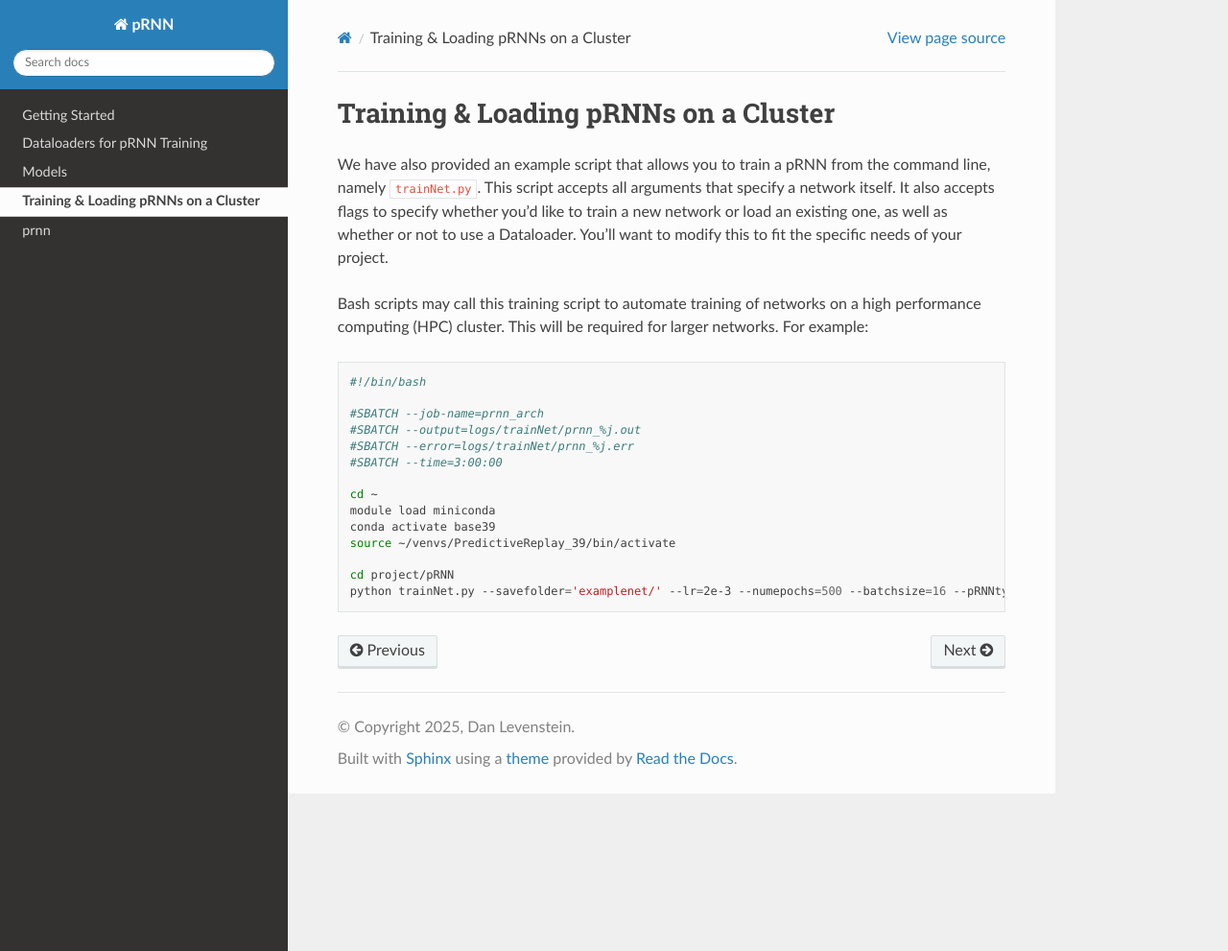
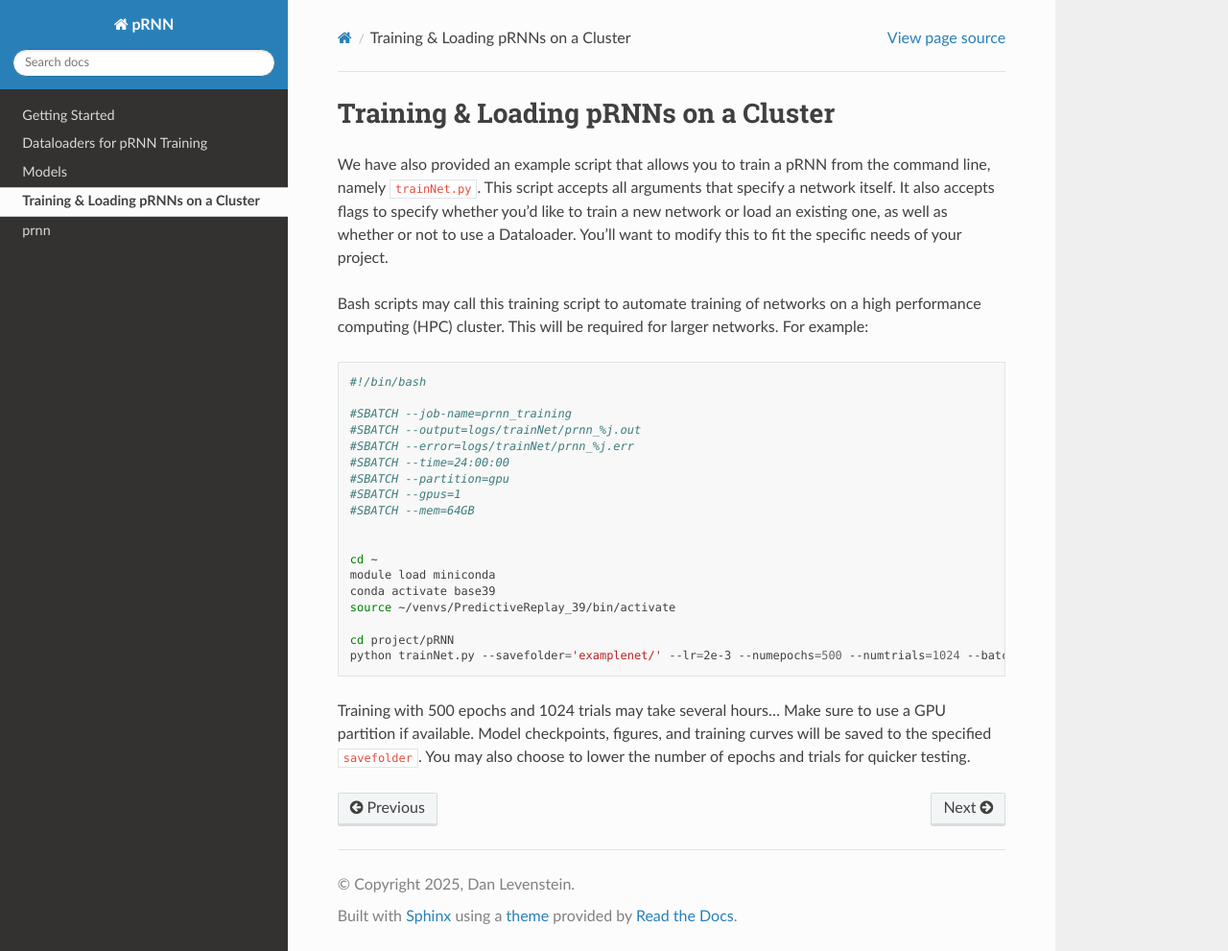
Before and after one commit to LevensteinLab/pRNN, a Sphinx documentation site: the page built from docs/training_nets.rst, in a window 1280 px wide and 991 px high. Shown: the whole window at 96% size. Built offline with Sphinx 7.4.7 and the Read the Docs theme 3.1.0, drawn with Linux system fonts in a browser that asks for light colours.

Commit message:
fixing training_nets tutorial shell script to default run on gpu

```diff
--- a/docs/training_nets.rst
+++ b/docs/training_nets.rst
@@ -9,10 +9,14 @@
 
     #!/bin/bash
 
-    #SBATCH --job-name=prnn_arch
+    #SBATCH --job-name=prnn_training
     #SBATCH --output=logs/trainNet/prnn_%j.out
     #SBATCH --error=logs/trainNet/prnn_%j.err
-    #SBATCH --time=3:00:00
+    #SBATCH --time=24:00:00
+    #SBATCH --partition=gpu
+    #SBATCH --gpus=1
+    #SBATCH --mem=64GB
+
 
     cd ~
     module load miniconda
@@ -20,4 +24,6 @@
     source ~/venvs/PredictiveReplay_39/bin/activate
 
     cd project/pRNN
-    python trainNet.py --savefolder='examplenet/' --lr=2e-3 --numepochs=500 --batchsize=16 --pRNNtype='Masked' --actenc='SpeedHD' --k=5
+    python trainNet.py --savefolder='examplenet/' --lr=2e-3 --numepochs=500 --numtrials=1024 --batchsize=16 --pRNNtype='Masked' --actenc='SpeedHD' --k=5
+
+Training with 500 epochs and 1024 trials may take several hours... Make sure to use a GPU partition if available. Model checkpoints, figures, and training curves will be saved to the specified ``savefolder``. You may also choose to lower the number of epochs and trials for quicker testing.
```
